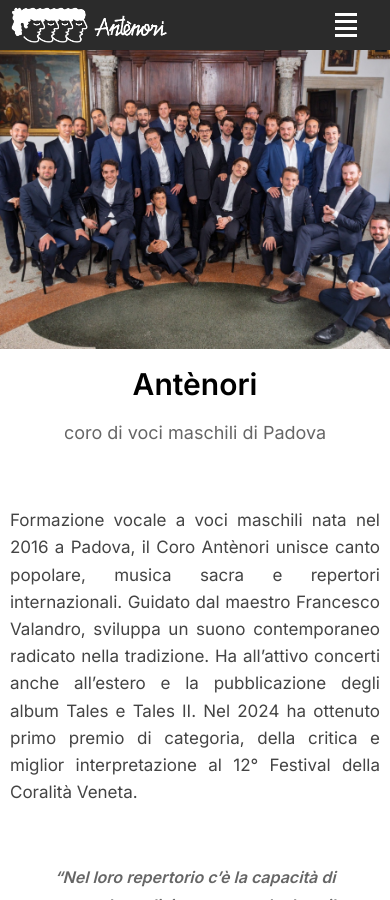
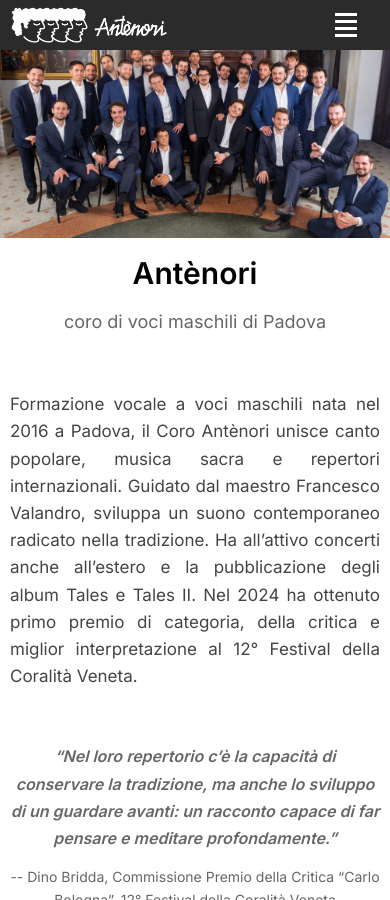
Before and after one commit to antenori-choir/antenori-choir.github.io, a Jekyll site: the page built from it/index.md, in a window 390 px wide and 900 px high. Built offline with Jekyll 4.4.1, drawn with Linux system fonts in a browser that asks for light colours; some of the changed text lies outside the part shown.

```diff
--- a/_data/eventi.yml
+++ b/_data/eventi.yml
@@ -23,10 +23,10 @@
 
 - data: 2026-07-18
   ora: "21:00"
-  titolo: "Antènori Cover Band"
+  titolo: "Antènori Band Experience"
   luogo: "Parco Comunale, Viale dei Ginepri, Bibione Pineda"
   mappa: "https://maps.app.goo.gl/jTKT7HqS8AX9bja6A"
-  note: "Concerto dell'Antènori Cover Band, formazione composta da coristi del Coro Antènori. Un coinvolgente viaggio musicale tra pop, rock, soul e cantautorato italiano e internazionale, arricchito da una sezione fiati, cori e numerosi solisti.<br>Due ore di musica dal vivo, ritmi trascinanti e canzoni da ballare insieme.<br>Ingresso libero."
+  note: "Concerto dell'Antènori Band Experience, formazione composta da coristi del Coro Antènori. Un coinvolgente viaggio musicale tra pop, rock, soul e cantautorato italiano e internazionale, arricchito da una sezione fiati, cori e numerosi solisti.Due ore di musica dal vivo, ritmi trascinanti e canzoni da ballare insieme.<br>Ingresso libero."
   immagine: "/assets/images/evento-COVERBAND1.JPG"
 
 - data: 2026-09-27
--- a/assets/css/style.css
+++ b/assets/css/style.css
@@ -74,6 +74,7 @@ p {
   height: auto;
   display: block;
 }
+
 
 @media (max-width: 1024px) {
   .grid-4 {
@@ -156,7 +157,7 @@ p {
   height: 100vh;
   background-image: url('/assets/images/hero.jpg');
   background-size: cover;
-  background-position: center;
+  background-position: center ;
   display: flex;
   align-items: center;
 }
@@ -191,11 +192,17 @@ p {
   display: block;
 }
 }
+
+
+
+
+
+
 /* =========================
    MOBILE NAV
 ========================= */
 
-@media (max-width: 1024px) {
+@media (max-width: 1224px) {
 
   h1 { font-size: 30px; }
   h2 { font-size: 28px; }
@@ -236,14 +243,14 @@ p {
 
 
   .hero {
-    height: 36vh;
-    margin-top: 25px;
-    min-height: 240px;
-    background-position: top center;
+    height: clamp(240px, 70vw, 800px);
+    margin-top: -35px;
+
+    background-position: center 35px;;
   }
 
   section {
-    padding: 15px 0;
+    padding: 10px 0;
   }
 }
 
```
Also changed, not shown: assets/images/hero.jpg.
